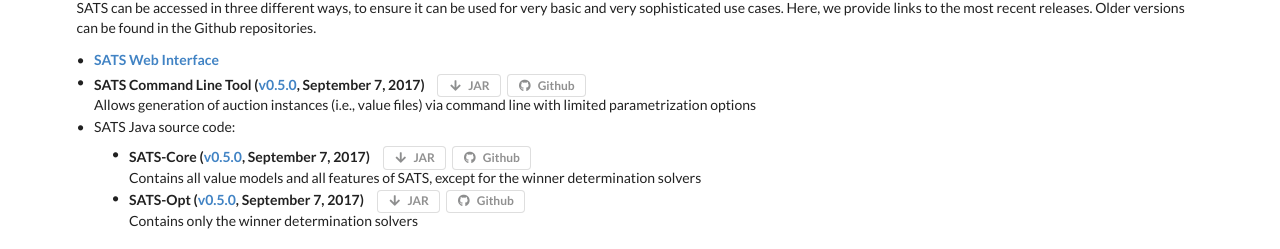
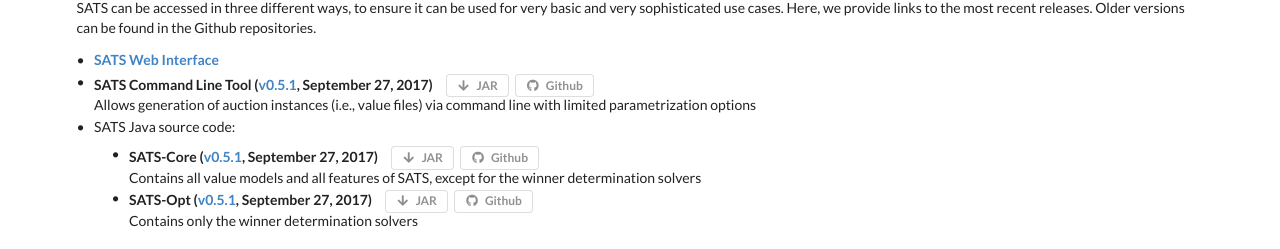
Before and after one commit to Clabfabs/sats-home, an Angular app: page / in a window 1280 px wide. Shown: the part 660-909 px from the top of the page. Built offline with nearby package versions, Linux system fonts and the light colour scheme.

Commit message:
* Updated dependencies of sats-home * Updated links to new sats versions

```diff
--- a/src/app/home/home.component.html
+++ b/src/app/home/home.component.html
@@ -58,11 +58,11 @@
       <div class="header">
       <span class="rightmargin">
         SATS Command Line Tool
-        (<a href="https://github.com/spectrumauctions/sats-clt/releases/tag/v0.5.0" target="_blank">v0.5.0</a>,
-        September 7, 2017)
+        (<a href="https://github.com/spectrumauctions/sats-clt/releases/tag/v0.5.1" target="_blank">v0.5.1</a>,
+        September 27, 2017)
       </span>
         <div class="ui basic horizontal label">
-          <a href="https://github.com/spectrumauctions/sats-clt/releases/download/v0.5.0/sats.jar" target="_blank">
+          <a href="https://github.com/spectrumauctions/sats-clt/releases/download/v0.5.1/sats.jar" target="_blank">
             <i class="arrow down icon black"></i>
             JAR
           </a>
@@ -82,11 +82,11 @@
           <div class="header">
             <span class="rightmargin">
               SATS-Core
-              (<a href="https://github.com/spectrumauctions/sats-core/releases/tag/v0.5.0" target="_blank">v0.5.0</a>,
-              September 7, 2017)
+              (<a href="https://github.com/spectrumauctions/sats-core/releases/tag/v0.5.1" target="_blank">v0.5.1</a>,
+              September 27, 2017)
             </span>
             <div class="ui basic horizontal label">
-              <a href="https://github.com/spectrumauctions/sats-core/releases/download/v0.5.0/sats-core-0.5.0.jar"
+              <a href="https://github.com/spectrumauctions/sats-core/releases/download/v0.5.1/sats-core-0.5.1.jar"
                  target="_blank">
                 <i class="arrow down icon black"></i>
                 JAR
@@ -105,11 +105,11 @@
           <div class="header">
             <span class="rightmargin">
               SATS-Opt
-              (<a href="https://github.com/spectrumauctions/sats-opt/releases/tag/v0.5.0" target="_blank">v0.5.0</a>,
-              September 7, 2017)
+              (<a href="https://github.com/spectrumauctions/sats-opt/releases/tag/v0.5.1" target="_blank">v0.5.1</a>,
+              September 27, 2017)
             </span>
             <div class="ui basic horizontal label">
-              <a href="https://github.com/spectrumauctions/sats-opt/releases/download/v0.5.0/sats-opt-0.5.0.jar"
+              <a href="https://github.com/spectrumauctions/sats-opt/releases/download/v0.5.1/sats-opt-0.5.1.jar"
                  target="_blank">
                 <i class="arrow down icon black"></i>
                 JAR
--- a/tsconfig.json
+++ b/tsconfig.json
@@ -13,7 +13,7 @@
       "node_modules/@types"
     ],
     "lib": [
-      "es2016",
+      "es2017",
       "dom"
     ]
   }
```
Also changed, not shown: package.json (+30 -26 lines), .angular-cli.json, 2 other files (tests, documents, lock files or other folders).
